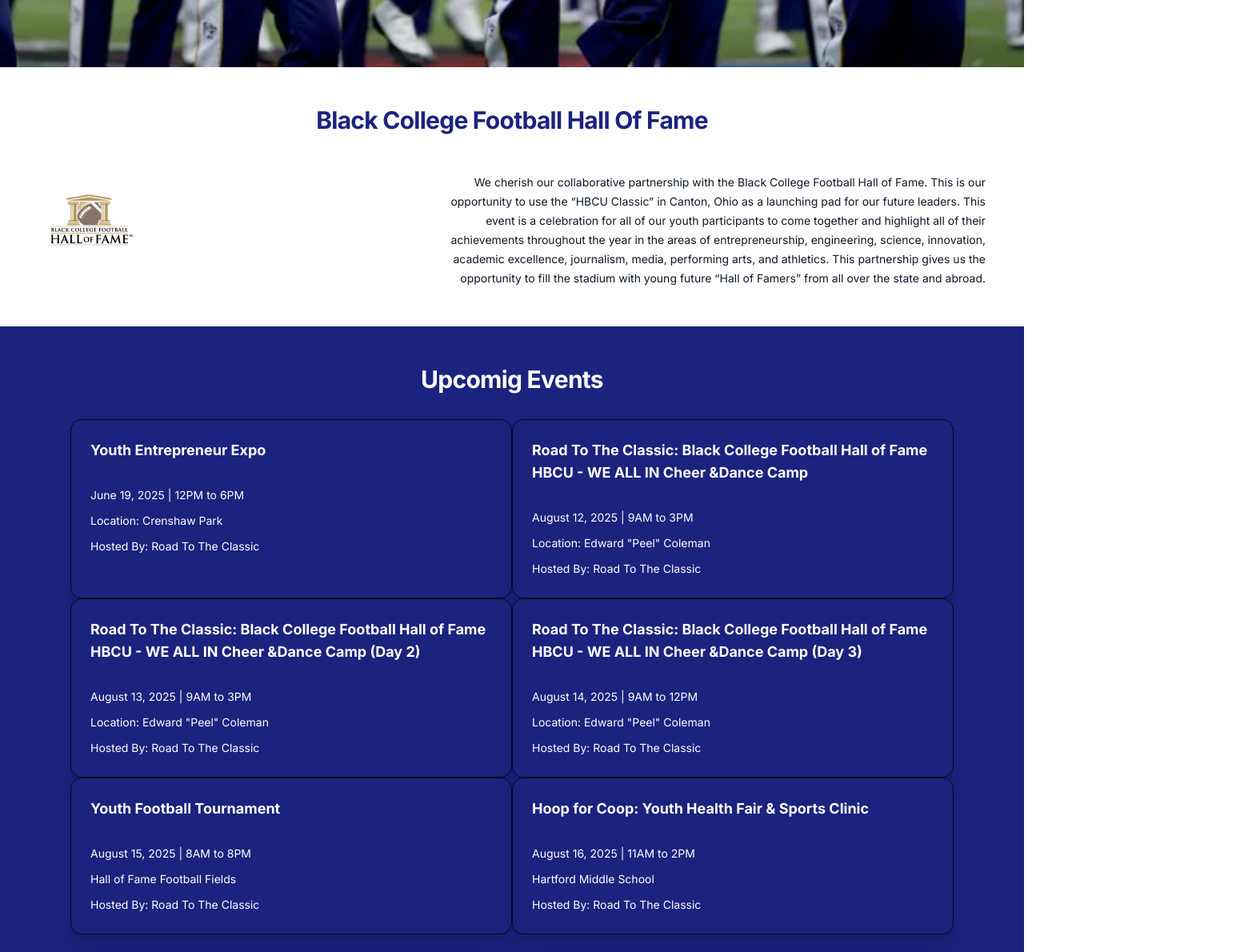
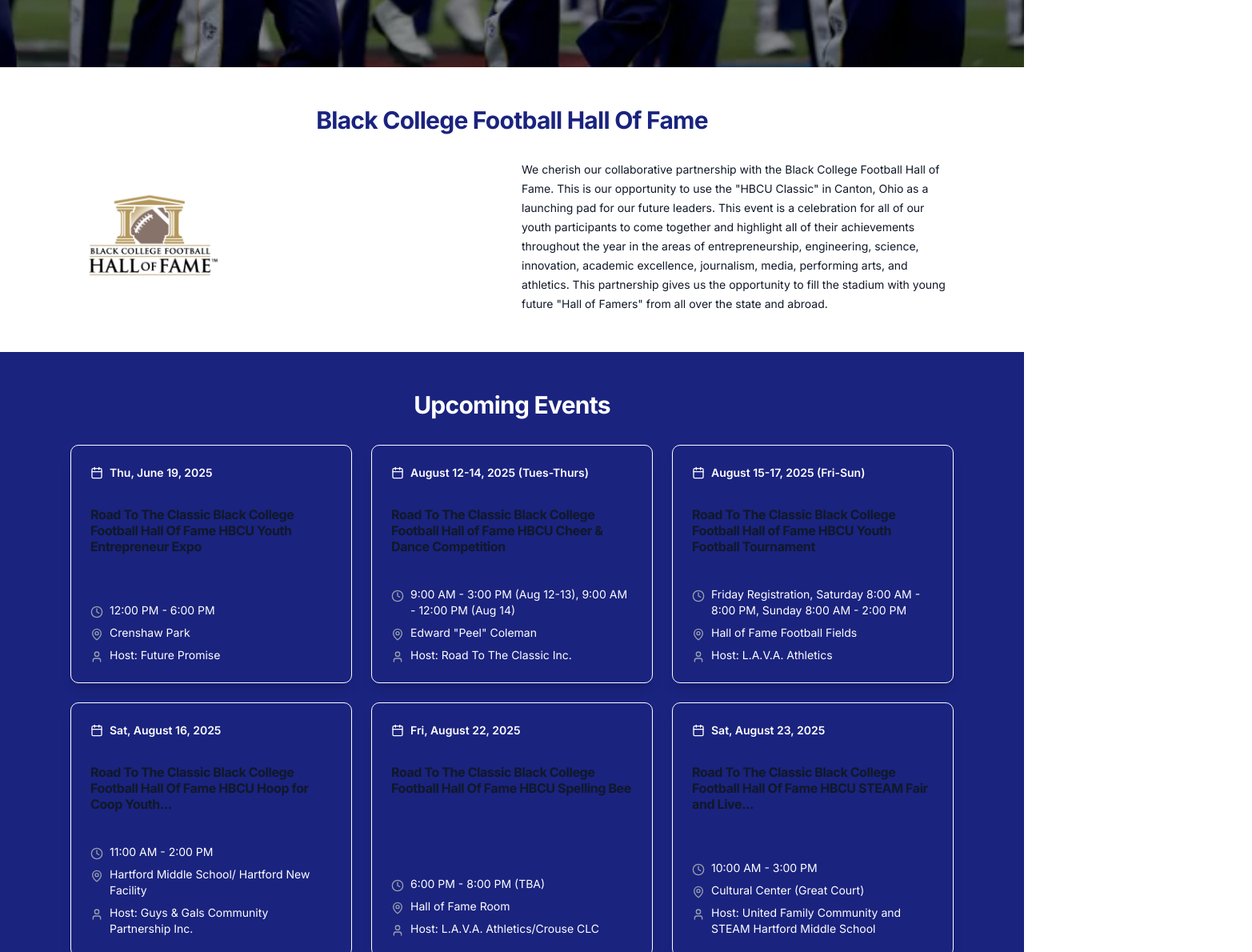
Before and after one commit to ByteFlowWebAgency/road-to-the-classic-v2, a Next.js app: page /HOF in a window 1280 px wide. Shown: the part 840-2030 px from the top of the page at 80% size, 1565 px wide, since content can reach past the window. Built offline with nearby package versions, Linux system fonts and the light colour scheme.

Commit message:
refined HOF page

```diff
--- a/src/app/HOF/page.jsx
+++ b/src/app/HOF/page.jsx
@@ -2,18 +2,70 @@
 import { Heading1, Section } from '@/components/ui';
 import Image from 'next/image';
 import {
-    Button,
+    // Button, // Removed
     Typography,
     Heading2,
     Card,
-    CardHeader,
-    CardTitle,
-    CardDescription,
-    CardContent,
+    // CardHeader, // Removed
+    // CardTitle, // Removed
+    // CardDescription, // Removed
+    // CardContent, // Removed - Content placed directly in Card
   } from '@/components/ui';
-import { useState } from 'react';
-import { useEffect } from 'react';
+import { useState, useEffect } from 'react'; // Combined imports
+import { Calendar, Clock, MapPin, User } from 'lucide-react'; // Changed to use lucide-react icons
 import './BCHOFstyle.css';
+
+
+const eventsData = [
+    {
+        id: 1,
+        date: "Thu, June 19, 2025",
+        title: "Road To The Classic Black College Football Hall Of Fame HBCU Youth Entrepreneur Expo",
+        time: "12:00 PM - 6:00 PM",
+        location: "Crenshaw Park",
+        host: "Future Promise",
+    },
+    {
+        id: 2,
+        date: "August 12-14, 2025 (Tues-Thurs)",
+        title: "Road To The Classic Black College Football Hall of Fame HBCU Cheer & Dance Competition",
+        time: "9:00 AM - 3:00 PM (Aug 12-13), 9:00 AM - 12:00 PM (Aug 14)",
+        location: 'Edward &quot;Peel&quot; Coleman',
+        host: "Road To The Classic Inc.",
+    },
+    {
+        id: 3,
+        date: "August 15-17, 2025 (Fri-Sun)",
+        title: "Road To The Classic Black College Football Hall of Fame HBCU Youth Football Tournament",
+        time: "Friday Registration, Saturday 8:00 AM - 8:00 PM, Sunday 8:00 AM - 2:00 PM",
+        location: "Hall of Fame Football Fields",
+        host: "L.A.V.A. Athletics",
+    },
+    {
+        id: 4,
+        date: "Sat, August 16, 2025",
+        title: "Road To The Classic Black College Football Hall Of Fame HBCU Hoop for Coop Youth...",
+        time: "11:00 AM - 2:00 PM",
+        location: "Hartford Middle School/ Hartford New Facility",
+        host: "Guys &amp; Gals Community Partnership Inc.",
+    },
+    {
+        id: 5,
+        date: "Fri, August 22, 2025",
+        title: "Road To The Classic Black College Football Hall Of Fame HBCU Spelling Bee",
+        time: "6:00 PM - 8:00 PM (TBA)",
+        location: "Hall of Fame Room",
+        host: "L.A.V.A. Athletics/Crouse CLC",
+    },
+    {
+        id: 6,
+        date: "Sat, August 23, 2025",
+        title: "Road To The Classic Black College Football Hall Of Fame HBCU STEAM Fair and Live...",
+        time: "10:00 AM - 3:00 PM",
+        location: "Cultural Center (Great Court)",
+        host: "United Family Community and STEAM Hartford Middle School",
+    },
+];
 
 
 export default function HallOfFamePage(){
@@ -69,16 +121,18 @@
                     >
 
                         <div className="fullscreen-content">
-                        <Heading1 className="absolute z-10 text-white text-5xl font-bold heading-animation">
-                    Black College Football Hall of Fame</Heading1>
+                        <Heading1 className="text-white text-5xl font-bold text-center">
+                            Black College Football Hall of Fame
+                        </Heading1>
                         </div>
             </Section>
 
-            <Section background="white" className="py-12 px-6">
-            <Heading2 color="primary" className="text-3xl font-bold text-center mb-6">
-                        Black College Football Hall Of Fame</Heading2>
-                <div className="flex justify-between items-center">
-                    <div className="w-32">
+            <Section background="white" className="py-12">
+                <Heading2 color="primary" className="text-3xl font-bold text-center mb-8">
+                    Black College Football Hall Of Fame
+                </Heading2>
+                <div className="grid grid-cols-1 md:grid-cols-2 px-4 md:px-16 gap-6 items-center">
+                    <div className="flex justify-center md:justify-start">
                         <Image
                             src="/images/hallOfFameLogo.jpg"
                             alt="Hall of Fame logo"
@@ -86,104 +140,49 @@
                             height={200}
                         />
                     </div>
-                    <div className="mt-6 text-black flex justify-end">
-                        <div className="max-w-2xl text-right">
+                    <div>
                         <Typography variant="subtle">
                             We cherish our collaborative partnership with the Black College Football Hall of Fame. This is our
-                            opportunity to use the “HBCU Classic” in Canton, Ohio as a launching pad for our future leaders. This
+                            opportunity to use the "HBCU Classic" in Canton, Ohio as a launching pad for our future leaders. This
                             event is a celebration for all of our youth participants to come together and highlight all of their
                             achievements throughout the year in the areas of entrepreneurship, engineering, science, innovation,
                             academic excellence, journalism, media, performing arts, and athletics. This partnership gives us the
-                            opportunity to fill the stadium with young future “Hall of Famers” from all over the state and abroad.
+                            opportunity to fill the stadium with young future "Hall of Famers" from all over the state and abroad.
                         </Typography>
-                        </div>
                     </div>
                 </div>
             </Section>
 
             {/*upcoming events section */}
             <Section background="primary" className="py-12">
-                <Heading2 color="primary-foreground" className="text-center mb-8">Upcomig Events</Heading2>
+                <Heading2 color="primary-foreground" className="text-center mb-8">Upcoming Events</Heading2>
 
-                <div className="grid grid-cols-1 md:grid-cols-2 gap -8 px-4 md:px-16">
-                    {/**Event cards */}
-                <Card className="bg-primary shadow-xl">
-                    <CardHeader>
-                        <CardTitle className="text-lg font-bold text-primary-foreground">Youth Entrepreneur Expo</CardTitle>
-                    </CardHeader>
-                    <CardContent>
-                        <CardDescription>
-                            <Typography variant="subtle" className="text-primary-foreground">June 19, 2025 | 12PM to 6PM</Typography>
-                            <Typography variant="subtle" className="mt-2 text-primary-foreground">Location: Crenshaw Park</Typography>
-                            <Typography variant="subtle" className="mt-2 text-primary-foreground">Hosted By: Road To The Classic</Typography>
-                        </CardDescription>
-                    </CardContent>
+                <div className="grid grid-cols-1 md:grid-cols-2 lg:grid-cols-3 gap-6 px-4 md:px-16">
+                    {eventsData.map((event) => (
+                         <Card key={event.id} className="bg-[#1A237E] shadow-lg rounded-lg p-6 text-primary-foreground flex flex-col">
+                            <div className="flex items-center mb-2 text-sm">
+                                <Calendar className="mr-2 flex-shrink-0 h-4 w-4" />
+                                <span className="font-semibold">{event.date}</span>
+                            </div>
+                            <Typography as="h3" variant="h6" className="font-bold mb-4 leading-tight flex-grow">
+                                {event.title}
+                            </Typography>
+                            <div className="space-y-2 text-sm mt-auto">
+                                <div className="flex items-start">
+                                    <Clock className="mr-2 mt-1 flex-shrink-0 text-gray-400 h-4 w-4" />
+                                    <span>{event.time}</span>
+                                </div>
+                                <div className="flex items-start">
+                                    <MapPin className="mr-2 mt-1 flex-shrink-0 text-gray-400 h-4 w-4" />
+                                     <span dangerouslySetInnerHTML={{ __html: event.location }} />
+                                </div>
+                                <div className="flex items-start">
+                                    <User className="mr-2 mt-1 flex-shrink-0 text-gray-400 h-4 w-4" />
+                                     <span>Host: <span dangerouslySetInnerHTML={{ __html: event.host }} /></span>
+                                </div>
+                            </div>
                         </Card>
-                {/**cards 2*/}
-                <Card className="bg-primary shadow-xl">
-                    <CardHeader>
-                        <CardTitle className="text-lg font-bold text-primary-foreground">Road To The Classic: Black College Football Hall of Fame HBCU - WE ALL IN Cheer &Dance Camp</CardTitle>
-                    </CardHeader>
-                    <CardContent>
-                        <CardDescription>
-                            <Typography variant="subtle" className="text-primary-foreground">August 12, 2025 | 9AM to 3PM</Typography>
-                            <Typography variant="subtle" className="mt-2 mt-2 text-primary-foreground">Location: Edward "Peel" Coleman</Typography>
-                            <Typography variant="subtle" className="mt-2 text-primary-foreground">Hosted By: Road To The Classic</Typography>
-                        </CardDescription>
-                    </CardContent>
-                </Card>
-                {/**cards 3*/}
-                <Card className="bg-primary shadow-xl">
-                    <CardHeader>
-                        <CardTitle className="text-lg font-bold text-primary-foreground">Road To The Classic: Black College Football Hall of Fame HBCU - WE ALL IN Cheer &Dance Camp (Day 2)</CardTitle>
-                    </CardHeader>
-                    <CardContent>
-                        <CardDescription>
-                            <Typography variant="subtle" className="text-primary-foreground">August 13, 2025 | 9AM to 3PM</Typography>
-                            <Typography variant="subtle" className="mt-2 mt-2 text-primary-foreground">Location: Edward "Peel" Coleman</Typography>
-                            <Typography variant="subtle" className="mt-2 text-primary-foreground">Hosted By: Road To The Classic</Typography>
-                        </CardDescription>
-                    </CardContent>
-                </Card>
-                {/**cards 4*/}
-                <Card className="bg-primary shadow-xl">
-                    <CardHeader>
-                        <CardTitle className="text-lg font-bold text-primary-foreground">Road To The Classic: Black College Football Hall of Fame HBCU - WE ALL IN Cheer &Dance Camp (Day 3)</CardTitle>
-                    </CardHeader>
-                    <CardContent>
-                        <CardDescription>
-                            <Typography variant="subtle" className="text-primary-foreground">August 14, 2025 | 9AM to 12PM</Typography>
-                            <Typography variant="subtle" className="mt-2 mt-2 text-primary-foreground">Location: Edward "Peel" Coleman</Typography>
-                            <Typography variant="subtle" className="mt-2 text-primary-foreground">Hosted By: Road To The Classic</Typography>
-                        </CardDescription>
-                    </CardContent>
-                </Card>
-                {/**cards 5*/}
-                <Card className="bg-primary shadow-xl">
-                    <CardHeader>
-                        <CardTitle className="text-lg font-bold text-primary-foreground">Youth Football Tournament</CardTitle>
-                    </CardHeader>
-                    <CardContent>
-                        <CardDescription>
-                            <Typography variant="subtle" className="text-primary-foreground">August 15, 2025 | 8AM to 8PM</Typography>
-                            <Typography variant="subtle" className="mt-2 mt-2 text-primary-foreground">Hall of Fame Football Fields</Typography>
-                            <Typography variant="subtle" className="mt-2 text-primary-foreground">Hosted By: Road To The Classic</Typography>
-                        </CardDescription>
-                    </CardContent>
-                </Card>
-                {/**cards 6*/}
-                <Card className="bg-primary shadow-xl">
-                    <CardHeader>
-                        <CardTitle className="text-lg font-bold text-primary-foreground">Hoop for Coop: Youth Health Fair & Sports Clinic</CardTitle>
-                    </CardHeader>
-                    <CardContent>
-                        <CardDescription>
-                            <Typography variant="subtle" className="text-primary-foreground">August 16, 2025 | 11AM to 2PM</Typography>
-                            <Typography variant="subtle" className="mt-2 mt-2 text-primary-foreground">Hartford Middle School</Typography>
-                            <Typography variant="subtle" className="mt-2 text-primary-foreground">Hosted By: Road To The Classic</Typography>
-                        </CardDescription>
-                    </CardContent>
-                </Card>
+                    ))}
                 </div>
             </Section>
         </div>
```
Also changed, not shown: src/app/HOF/BCHOFstyle.css (+16 -5 lines). Lines whose indentation alone changed are shown as unchanged.
